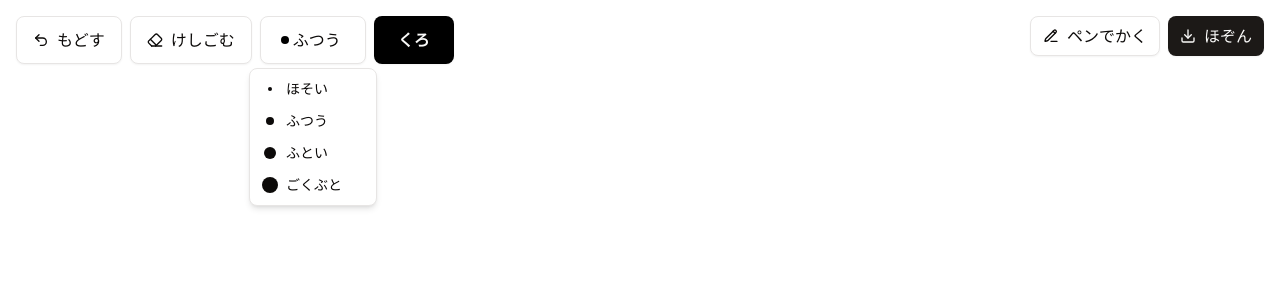
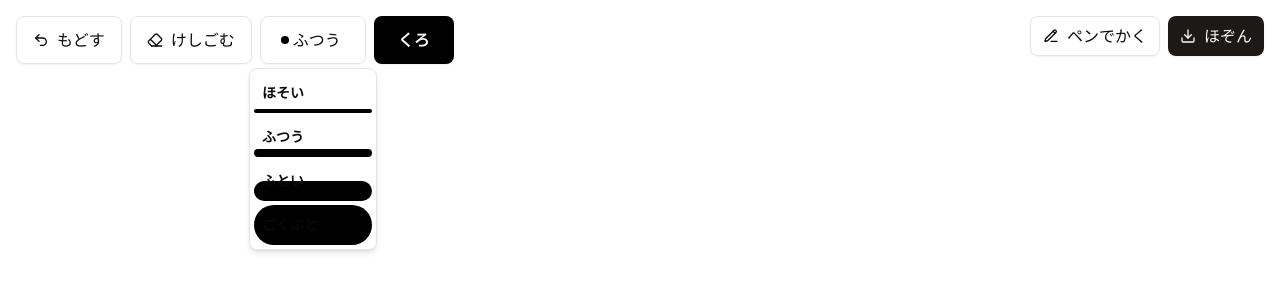
Before and after one commit to yoshikouki/nazori, a Next.js app: page / in a window 1280 px wide. Both pictures are taken after a click on the button "ふつう". Shown: the top 300 px of the page. Built offline with nearby package versions, Linux system fonts and the light colour scheme.

Commit message:
Update line widths

```diff
--- a/src/features/drawing-canvas/drawing-style.ts
+++ b/src/features/drawing-canvas/drawing-style.ts
@@ -22,10 +22,10 @@ export const LineColorOptions = {
 export const LineColorOptionsArray = Object.values(LineColorOptions);
 
 export const LineWidthOptions = {
-  thin: { key: "thin", name: "ほそい", value: 2 },
-  medium: { key: "medium", name: "ふつう", value: 4 },
-  thick: { key: "thick", name: "ふとい", value: 6 },
-  extraThick: { key: "extraThick", name: "ごくぶと", value: 12 },
+  thin: { key: "thin", name: "ほそい", value: 4 },
+  medium: { key: "medium", name: "ふつう", value: 8 },
+  thick: { key: "thick", name: "ふとい", value: 20 },
+  extraThick: { key: "extraThick", name: "ごくぶと", value: 40 },
 } as const;
 export const LineWidthOptionsArray = Object.values(LineWidthOptions);
 
--- a/src/features/drawing-canvas/line-width-picker.tsx
+++ b/src/features/drawing-canvas/line-width-picker.tsx
@@ -17,6 +17,7 @@ type LineWidthPickerProps = {
 
 export const LineWidthPicker = ({ width, color, onWidthChange }: LineWidthPickerProps) => {
   const currentWidth = getCurrentLineWidth(width);
+  const calculateSize = (width: number) => width;
   return (
     <DropdownMenu>
       <DropdownMenuTrigger asChild>
@@ -25,8 +26,8 @@ export const LineWidthPicker = ({ width, color, onWidthChange }: LineWidthPicker
             <div
               className="absolute rounded-full"
               style={{
-                width: `${Math.min(16, width * 2)}px`,
-                height: `${Math.min(16, width * 2)}px`,
+                width: `${calculateSize(width)}px`,
+                height: `${calculateSize(width)}px`,
                 backgroundColor: color,
               }}
             />
@@ -34,24 +35,22 @@ export const LineWidthPicker = ({ width, color, onWidthChange }: LineWidthPicker
           <span className="hidden sm:inline">{currentWidth?.name}</span>
         </Button>
       </DropdownMenuTrigger>
-      <DropdownMenuContent>
+      <DropdownMenuContent className="flex flex-col gap-1">
         {LineWidthOptionsArray.map((option) => (
           <DropdownMenuItem
             key={option.key}
             onClick={() => onWidthChange({ lineWidth: option.value })}
             onPointerUp={() => onWidthChange({ lineWidth: option.value })}
-            className="flex gap-2"
+            className="relative flex h-10 items-center justify-start font-bold"
           >
-            <div className="flex w-4 items-center justify-center">
-              <div
-                className="rounded-full bg-current"
-                style={{
-                  width: `${Math.min(16, option.value * 2)}px`,
-                  height: `${Math.min(16, option.value * 2)}px`,
-                }}
-              />
-            </div>
-            {option.name}
+            <div
+              className="absolute inset-x-0 bottom-0 w-full rounded-full"
+              style={{
+                height: `${calculateSize(option.value)}px`,
+                backgroundColor: color,
+              }}
+            />
+            <span className="z-1">{option.name}</span>
           </DropdownMenuItem>
         ))}
       </DropdownMenuContent>
```
